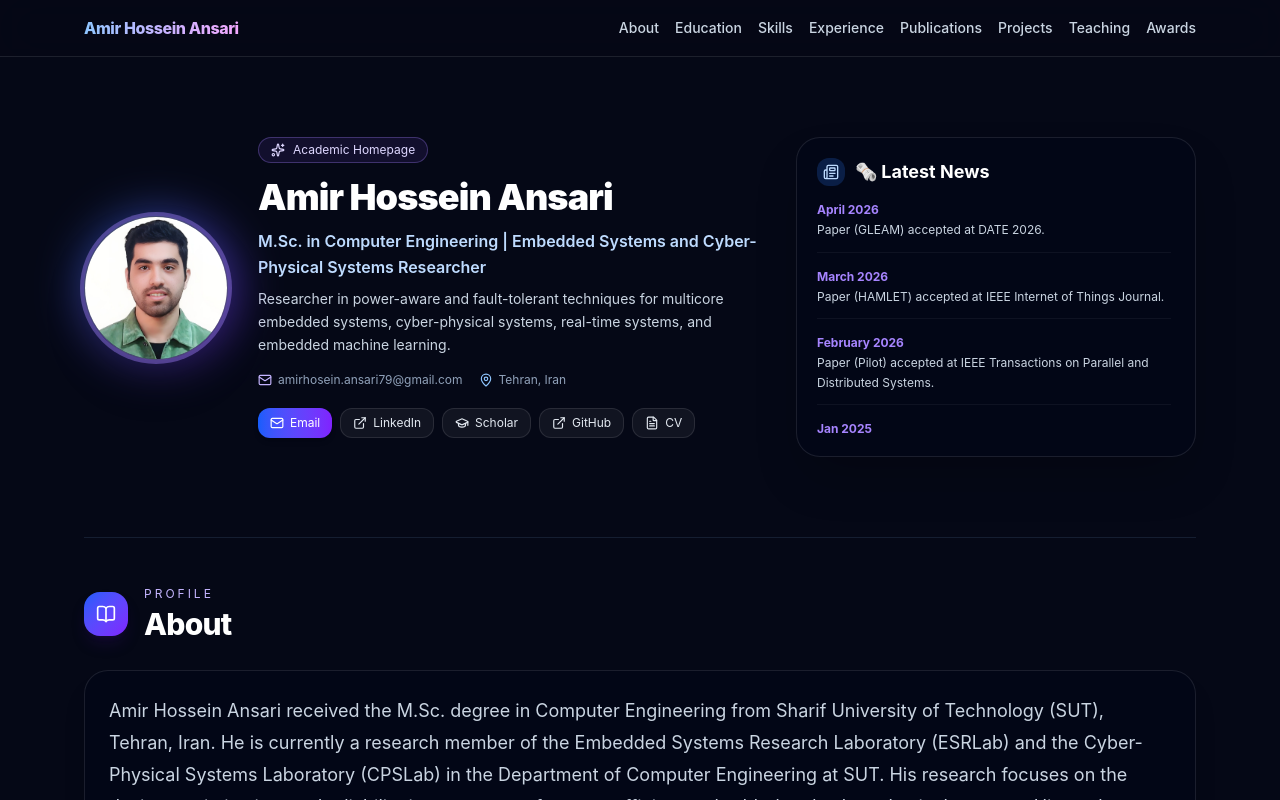
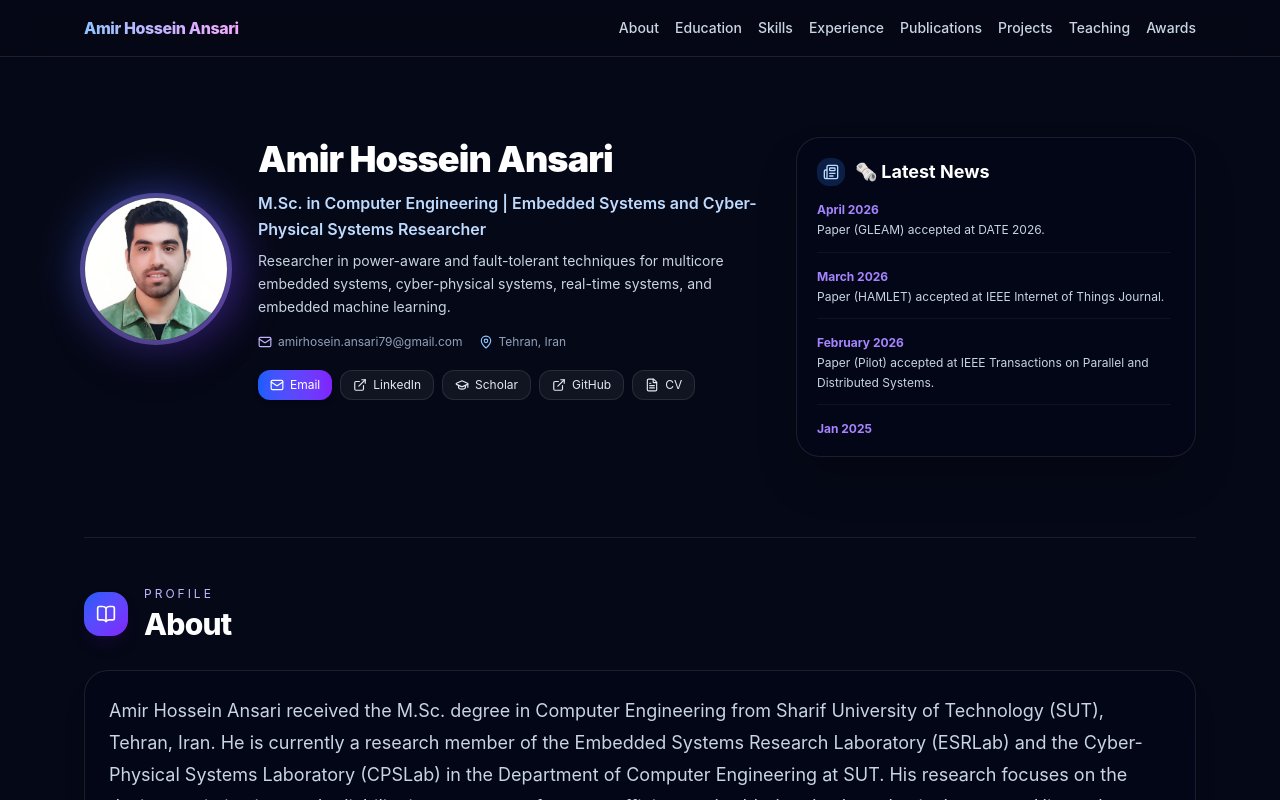
Before and after one commit to Amirhossein-Ansari/amirhossein-ansari.github.io, a React (Vite) app: page / in a window 1280 px wide. Shown: the top 800 px of the page. Built offline with nearby package versions, Linux system fonts and the light colour scheme.

Commit message:
Fix npm dependency installation for GitHub Pages

```diff
--- a/src/App.jsx
+++ b/src/App.jsx
@@ -470,9 +470,9 @@
             </div>
 
             <div>
-              <p className="inline-flex items-center gap-2 rounded-full border border-violet-400/30 bg-violet-500/10 px-3 py-1 text-xs text-violet-200 mb-3">
+              {/* <p className="inline-flex items-center gap-2 rounded-full border border-violet-400/30 bg-violet-500/10 px-3 py-1 text-xs text-violet-200 mb-3">
                 <Sparkles className="w-3.5 h-3.5" /> Academic Homepage
-              </p>
+              </p> */}
               <h1 className="text-3xl md:text-4xl font-black tracking-tight text-white mb-2 leading-tight">
                 {profile.name}
               </h1>
```
